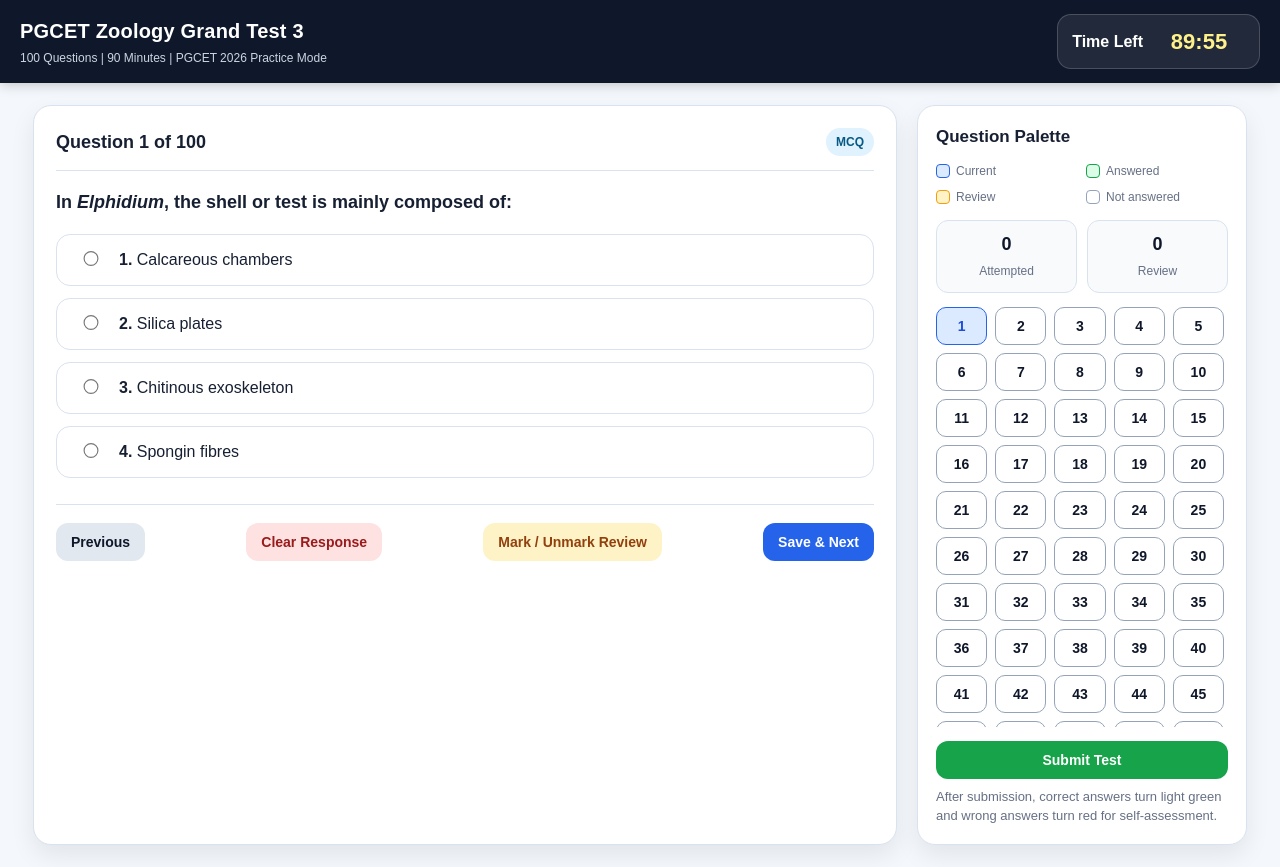
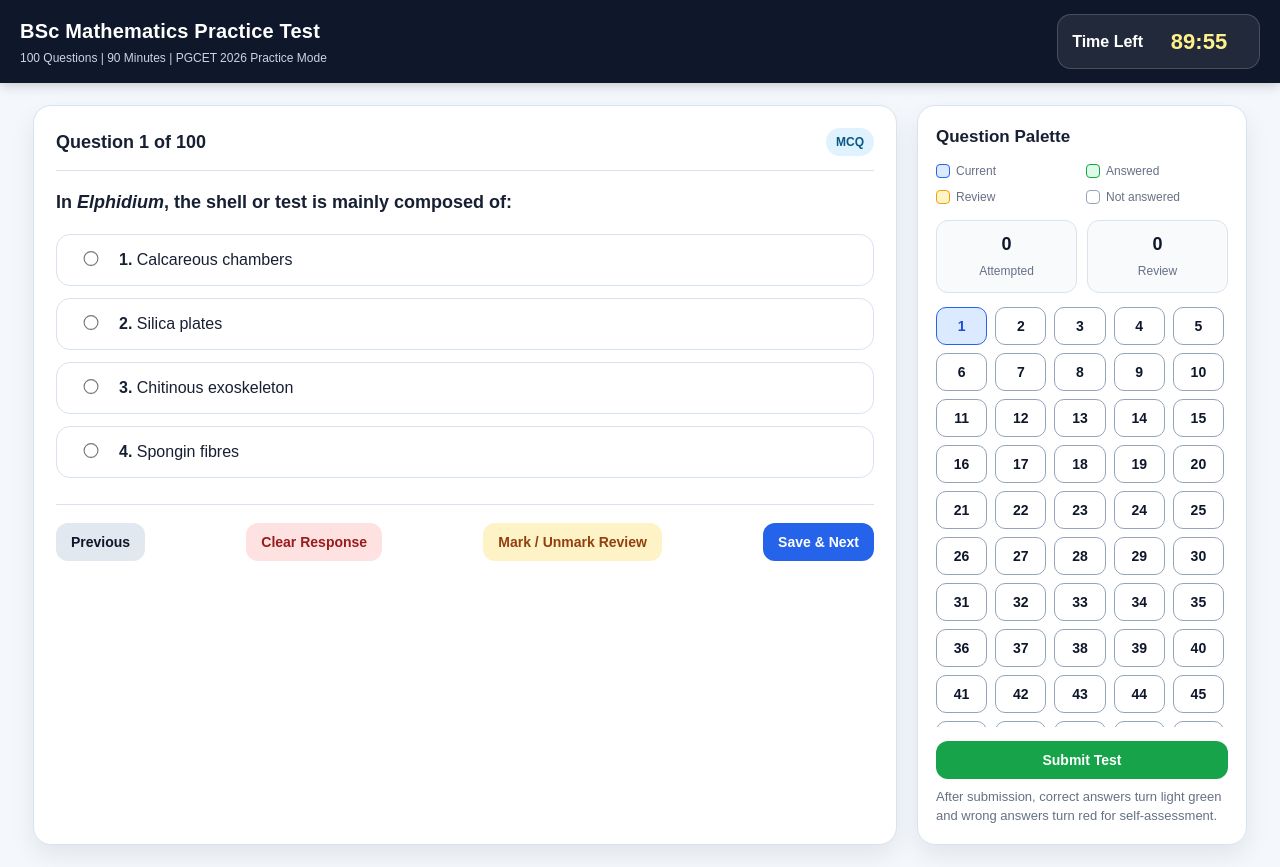
Before and after one commit to MouliAkundi/MCQ-Examination, a plain HTML site: page index.html in a window 1280 px wide. Drawn offline with Linux system fonts and the light colour scheme.

Commit message:
Update index.html

```diff
--- a/index.html
+++ b/index.html
@@ -290,7 +290,7 @@
   <div class="topbar">
     <div class="topbar-inner">
       <div>
-        <div class="title">PGCET Zoology Grand Test 3</div>
+        <div class="title">BSc Mathematics Practice Test</div>
         <div class="subtitle">100 Questions | 90 Minutes | PGCET 2026 Practice Mode</div>
       </div>
       <div class="timer-box"><span>Time Left</span><span id="timer">90:00</span></div>
```
